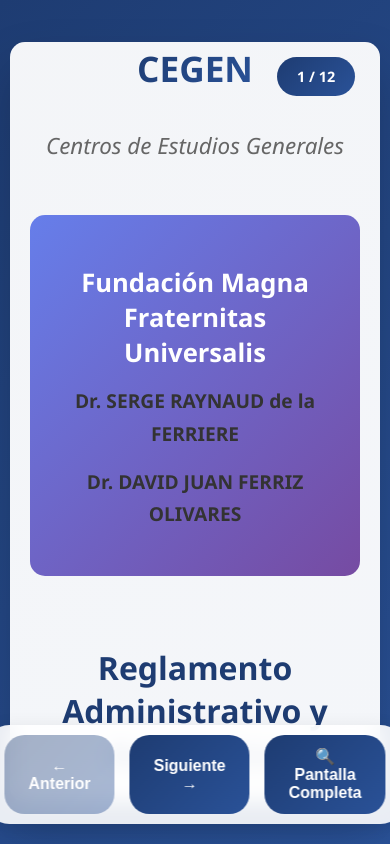
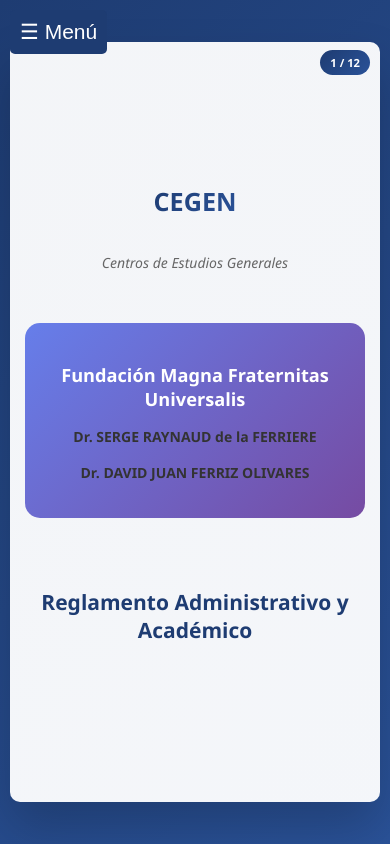
Before and after one commit to Dogor0555/CEGEN-REGLAMENTO, a plain HTML site: page index.html in a window 390 px wide. Drawn offline with Linux system fonts and the light colour scheme.

Commit message:
Update index.html

```diff
--- a/index.html
+++ b/index.html
@@ -2,7 +2,7 @@
 <html lang="es">
 <head>
     <meta charset="UTF-8">
-    <meta name="viewport" content="width=device-width, initial-scale=1.0">
+    <meta name="viewport" content="width=device-width, initial-scale=1.0, maximum-scale=1.0, user-scalable=no">
     <title>CEGEN - Presentación PowerPoint</title>
     <style>
         * {
@@ -19,6 +19,7 @@
             align-items: center;
             justify-content: center;
             overflow: hidden;
+            padding: 10px;
         }
 
         .powerpoint-container {
@@ -245,6 +246,7 @@
             display: flex;
             align-items: center;
             gap: 8px;
+            min-width: 100px;
         }
 
         .nav-btn:hover:not(:disabled) {
@@ -325,6 +327,23 @@
             border-radius: 0 10px 10px 0;
         }
 
+        .mobile-nav-toggle {
+            display: none;
+            position: fixed;
+            top: 10px;
+            left: 10px;
+            z-index: 1001;
+        }
+
+        .mobile-nav-toggle button {
+            background: #1e3c72;
+            color: white;
+            border: none;
+            padding: 10px;
+            border-radius: 5px;
+            font-size: 1.5em;
+        }
+
         @media (max-width: 768px) {
             .slide {
                 padding: 30px 20px;
@@ -340,6 +359,91 @@
 
             .objectives-grid {
                 grid-template-columns: 1fr;
+            }
+        }
+
+        @media (max-width: 480px) {
+            body {
+                overflow: auto;
+                padding: 10px;
+                font-size: 14px;
+            }
+
+            .powerpoint-container {
+                width: 100%;
+                height: auto;
+                min-height: 90vh;
+                border-radius: 10px;
+            }
+
+            .slide {
+                padding: 20px 15px !important;
+                overflow-y: visible;
+            }
+
+            h1 {
+                font-size: 1.8em !important;
+                line-height: 1.3;
+            }
+
+            h2 {
+                font-size: 1.5em !important;
+                margin-bottom: 15px !important;
+            }
+
+            h3 {
+                font-size: 1.3em !important;
+            }
+
+            p, li {
+                font-size: 1em !important;
+                line-height: 1.5;
+            }
+
+            .highlight-box, .organization-chart, .card {
+                padding: 15px !important;
+            }
+
+            .navigation {
+                width: 95%;
+                bottom: 10px;
+                padding: 8px 10px;
+                display: none;
+                flex-direction: column;
+            }
+
+            .navigation.show {
+                display: flex;
+            }
+
+            .nav-btn {
+                padding: 8px 12px;
+                font-size: 0.9em;
+                min-width: 80px;
+            }
+
+            .slide-counter {
+                top: 8px;
+                right: 10px;
+                padding: 5px 10px;
+                font-size: 0.8em;
+            }
+
+            .two-columns, .three-columns {
+                grid-template-columns: 1fr !important;
+                gap: 15px !important;
+            }
+
+            .foundation-info {
+                padding: 20px 15px !important;
+            }
+
+            .thank-you {
+                padding: 20px 0 !important;
+            }
+
+            .mobile-nav-toggle {
+                display: block;
             }
         }
     </style>
@@ -753,6 +857,10 @@
         </div>
     </div>
 
+    <div class="mobile-nav-toggle">
+        <button onclick="toggleMobileNav()">☰ Menú</button>
+    </div>
+
     <div class="navigation">
         <button class="nav-btn" onclick="previousSlide()" id="prevBtn">
             ← Anterior
@@ -784,6 +892,9 @@
             // Update navigation buttons
             document.getElementById('prevBtn').disabled = currentSlide === 0;
             document.getElementById('nextBtn').disabled = currentSlide === totalSlides - 1;
+
+            // Scroll to top of slide
+            slides[currentSlide].scrollTo(0, 0);
         }
 
         function nextSlide() {
@@ -808,6 +919,11 @@
             } else {
                 document.exitFullscreen();
             }
+        }
+
+        function toggleMobileNav() {
+            const nav = document.querySelector('.navigation');
+            nav.classList.toggle('show');
         }
 
         // Keyboard navigation
@@ -836,26 +952,32 @@
 
         // Touch/swipe support for mobile
         let touchStartX = 0;
+        let touchStartY = 0;
         let touchEndX = 0;
+        let touchEndY = 0;
 
         document.addEventListener('touchstart', function(e) {
             touchStartX = e.changedTouches[0].screenX;
+            touchStartY = e.changedTouches[0].screenY;
         });
 
         document.addEventListener('touchend', function(e) {
             touchEndX = e.changedTouches[0].screenX;
+            touchEndY = e.changedTouches[0].screenY;
             handleSwipe();
         });
 
         function handleSwipe() {
             const swipeThreshold = 50;
-            const diff = touchStartX - touchEndX;
+            const diffX = touchStartX - touchEndX;
+            const diffY = touchStartY - touchEndY;
 
-            if (Math.abs(diff) > swipeThreshold) {
-                if (diff > 0) {
-                    nextSlide(); // Swipe left - next slide
+            // Solo considerar swipe horizontal si el movimiento vertical es mínimo
+            if (Math.abs(diffY) < 50 && Math.abs(diffX) > swipeThreshold) {
+                if (diffX > 0) {
+                    nextSlide(); // Swipe izquierda - siguiente slide
                 } else {
-                    previousSlide(); // Swipe right - previous slide
+                    previousSlide(); // Swipe derecha - slide anterior
                 }
             }
         }
@@ -922,3 +1044,5 @@
         Total slides: ${totalSlides}
         `);
     </script>
+</body>
+</html>
```
